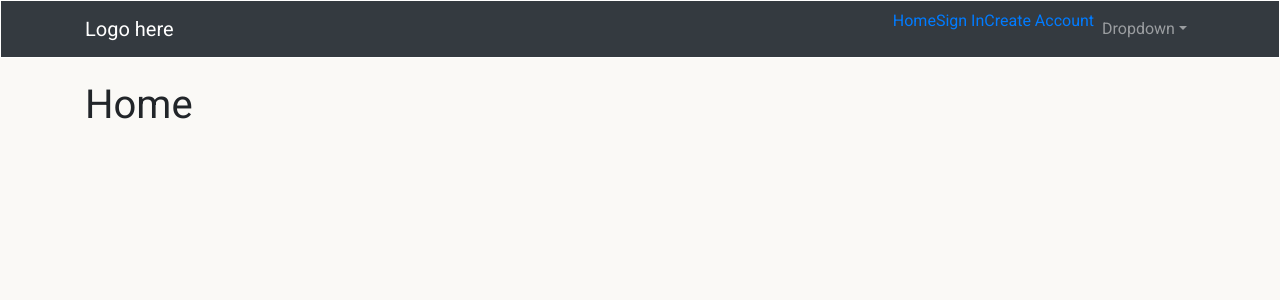
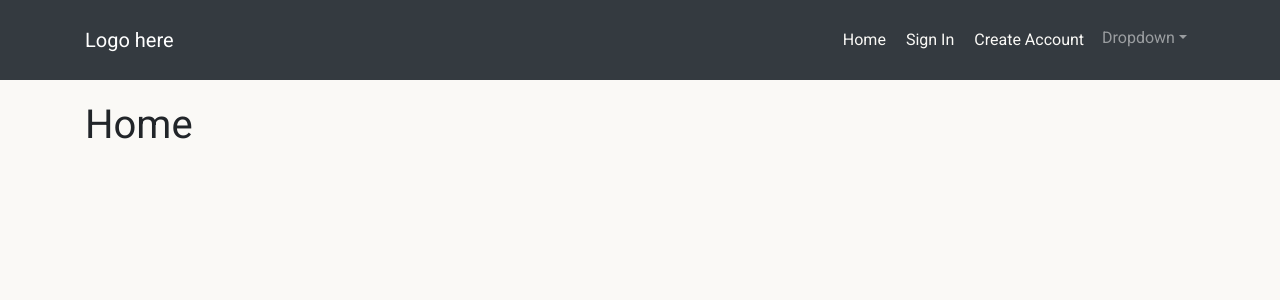
Before and after one commit to dantaylor28/polaroid-social-media-frontend, a React (Create React App) app: page / in a window 1280 px wide. Shown: the top 300 px of the page. Built offline with nearby package versions, Linux system fonts and the light colour scheme.

Commit message:
Adjust css styling for the nav links

```diff
--- a/src/App.module.css
+++ b/src/App.module.css
@@ -5,7 +5,7 @@
 }
 
 .HomePage {
-    padding-top: 81px;
+    padding-top: 101px;
 }
 
 * {
--- a/src/components/NavBar.js
+++ b/src/components/NavBar.js
@@ -19,9 +19,15 @@ const NavBar = () => {
         <Navbar.Toggle aria-controls="basic-navbar-nav" />
         <Navbar.Collapse id="basic-navbar-nav">
           <Nav className="ml-auto text-left">
-            <NavLink to="/">Home</NavLink>
-            <NavLink to="/signin">Sign In</NavLink>
-            <NavLink to="/create/account">Create Account</NavLink>
+            <NavLink className={styles.NavLink} to="/">
+              Home
+            </NavLink>
+            <NavLink className={styles.NavLink} to="/signin">
+              Sign In
+            </NavLink>
+            <NavLink className={styles.NavLink} to="/create/account">
+              Create Account
+            </NavLink>
             <NavDropdown title="Dropdown" id="basic-nav-dropdown">
               <NavDropdown.Item>Action</NavDropdown.Item>
               <NavDropdown.Item>Another action</NavDropdown.Item>
--- a/src/styles/NavBar.module.css
+++ b/src/styles/NavBar.module.css
@@ -1,3 +1,14 @@
 .NavBar {
-    border: 1px solid white;
+    height: 80px;
 }
+
+.NavLink {
+    padding: 10px;
+    color: #faf9f6;
+}
+
+.NavLink:hover {
+    color: #faf9f6;
+    text-decoration: none;
+    border-bottom: 1px solid #faf9f6;
+}
```
